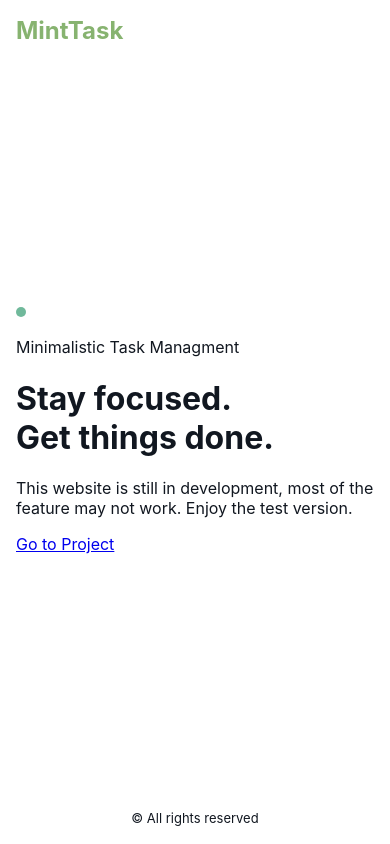
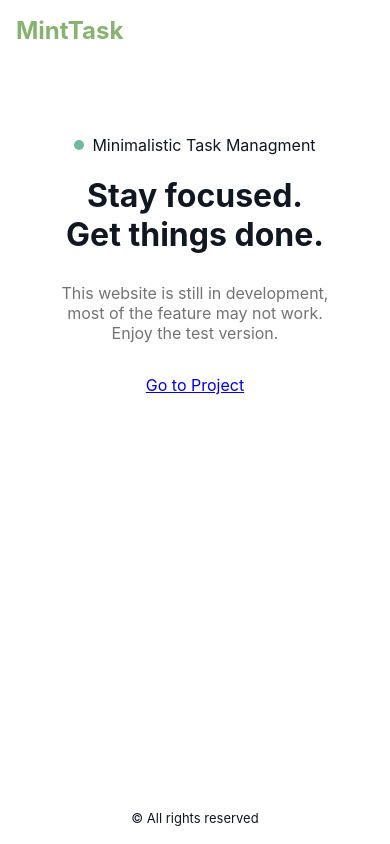
Before and after one commit to IrynaSobetska/task-manager, a React (Vite) app: page / in a window 390 px wide. Built offline with nearby package versions, Linux system fonts and the light colour scheme; the HTML template or start-up script is replaced by a standard one.

Commit message:
Update Home.css

```diff
--- a/src/pages/Home.css
+++ b/src/pages/Home.css
@@ -1,8 +1,46 @@
-.home-container{
-    margin: 8% 2em 0 2em;
-    text-align: center;
-    display: flex;
-    flex-direction: column;
-    align-items: center;
-    height: 100%;
+.home-cont {
+  margin: 15% 2em 0 2em;
+  text-align: center;
+  display: flex;
+  flex-direction: column;
+  align-items: center;
+  height: 100%;
 }
+
+.tiny-p {
+  display: flex;
+  align-items: center;
+  gap: 0.5em;
+}
+
+.tiny-p p {
+  margin: 0;
+}
+
+.grey-p {
+  color: var(--grey);
+  width: 80%;
+  margin: 0.5em 0 2em 0;
+}
+
+@media (max-width: 580px) {
+  .home-cont {
+    margin: 65% 2em 0 2em;
+  }
+
+  .grey-p {
+    width: 100%;
+  }
+}
+
+@media (max-width: 1000px) {
+  .home-cont {
+    margin: 20% 2em 0 2em;
+  }
+}
+
+@media (max-width: 800px) {
+  .home-cont {
+    margin: 25% 2em 0 2em;
+  }
+}
```
